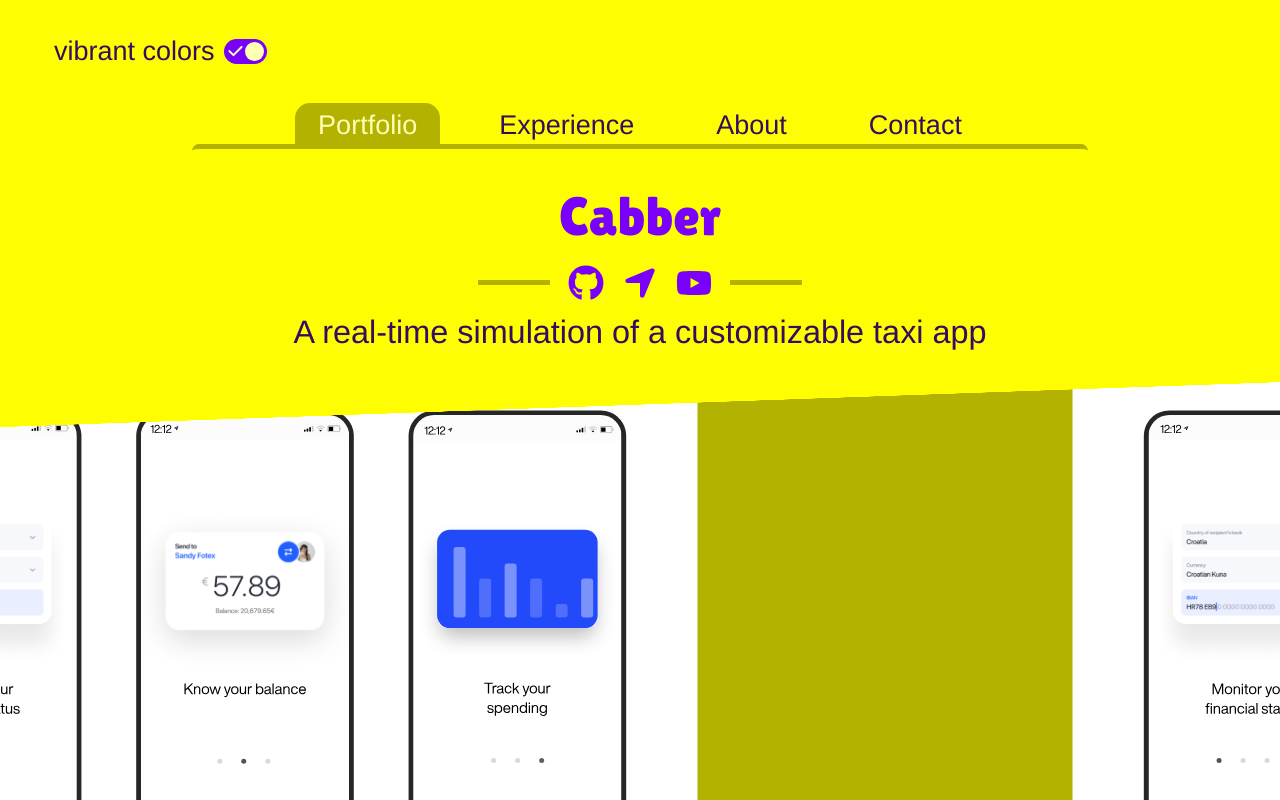
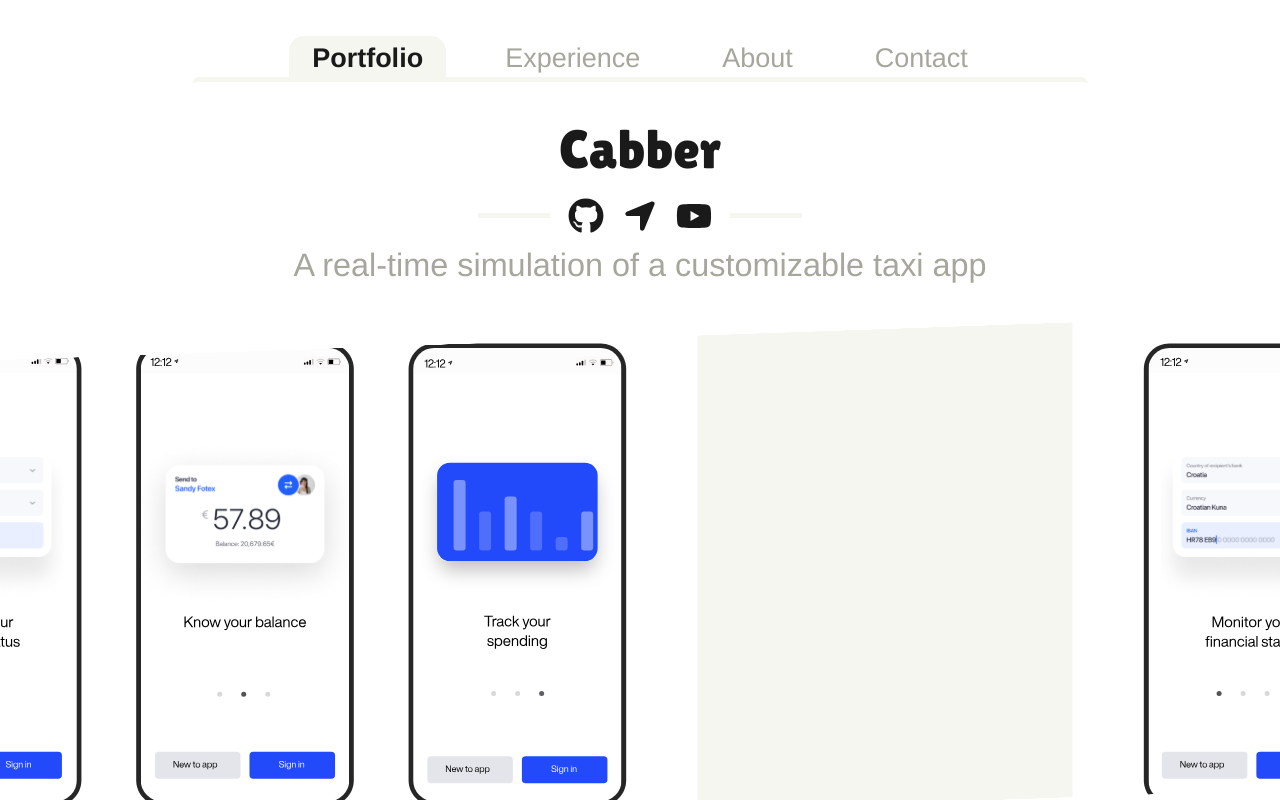
Before and after one commit to guiMendel/portfolio, an Angular app: page / in a window 1280 px wide. Shown: the top 800 px of the page. Built offline with nearby package versions, Linux system fonts and the light colour scheme; a web font is replaced by a local one.

Commit message:
🎨New neutral color scheme

```diff
--- a/src/app/components/app/app.component.html
+++ b/src/app/components/app/app.component.html
@@ -1,17 +1,16 @@
-<div class="root-container" [class.no-vibrant-colors]="!useVibrantColors">
+<div class="root-container">
   <!-- Tooltip handler -->
   <app-tooltip-help />
 
   <!-- Main content -->
   <main>
     <!-- Top section -->
-    <div class="top-section">
-      <!-- Vibrant color toggle -->
+    <!-- <div class="top-section">
       <span class="vibrant-color-toggle">
         vibrant colors
         <app-toggle [(value)]="useVibrantColors" storageKey="vibrant-colors" />
       </span>
-    </div>
+    </div> -->
 
     <!-- Tab switcher -->
     <header>
--- a/src/app/components/app/app.component.scss
+++ b/src/app/components/app/app.component.scss
@@ -10,15 +10,15 @@
 
   padding-top: 2rem;
 
-  color: $dark;
+  color: $text;
 
   background-color: $main;
 
   transition: background-color 200ms;
 
-  &.no-vibrant-colors {
-    @include no-vibrant-colors;
-  }
+  // &.no-vibrant-colors {
+  //   @include no-vibrant-colors;
+  // }
 
   main {
     flex-direction: column;
@@ -63,8 +63,6 @@
         border-bottom: calc($tab-border-width + 1px) solid
           rgba(255, 255, 255, 0);
 
-        color: $dark;
-
         transition: all 200ms;
 
         &:hover {
@@ -79,7 +77,8 @@
           // border-bottom: calc($tab-border-width + 1px) solid $main;
           // color: $secondary;
           background-color: $secondary;
-          color: $light;
+          color: $highlight;
+          font-weight: bold;
         }
       }
 
@@ -106,11 +105,11 @@
   footer {
     min-height: 5rem;
     flex-direction: column;
-    background-color: $dark;
-    color: $main;
+    background-color: $secondary;
+    // color: $main;
     width: 100%;
 
-    padding: 1rem;
+    padding: 3rem 1rem;
 
     margin-top: 7rem;
 
--- a/src/app/components/local-icon/local-icon.component.scss
+++ b/src/app/components/local-icon/local-icon.component.scss
@@ -1,7 +1,7 @@
 @import "../../../styles/variables.scss";
 
 svg {
-  fill: $dark;
+  fill: $text;
   width: 1em;
   height: 1em;
 
--- a/src/app/components/portfolio-entry/portfolio-entry.component.scss
+++ b/src/app/components/portfolio-entry/portfolio-entry.component.scss
@@ -28,7 +28,6 @@
   width: 100%;
 
   background-color: $secondary;
-  color: $light;
 
   > * {
     flex: 1;
@@ -125,7 +124,6 @@
 
     background-color: $secondary;
     border-radius: 10px;
-    color: $light;
     box-sizing: content-box;
     border: 1rem solid $secondary;
 
--- a/src/app/components/toggle/toggle.component.scss
+++ b/src/app/components/toggle/toggle.component.scss
@@ -12,7 +12,7 @@
   justify-content: space-around;
   padding: 0.2em;
 
-  background-color: $dark;
+  background-color: $secondary;
 
   border-radius: calc(var(--width) / 2);
 
@@ -31,7 +31,7 @@
 
     left: $pad;
 
-    background-color: $light;
+    background-color: $text;
 
     transition: all 200ms;
 
@@ -39,11 +39,11 @@
   }
 
   &:hover {
-    filter: brightness(1.05);
+    filter: brightness(0.9);
   }
 
   fa-icon {
-    color: $light;
+    color: $text;
     font-size: 0.6em;
 
     transition: all 200ms;
--- a/src/app/components/tooltip-help/tooltip-help.component.scss
+++ b/src/app/components/tooltip-help/tooltip-help.component.scss
@@ -6,10 +6,9 @@
   padding: 0.5rem 1rem;
   border-radius: 10px;
 
-  background-color: rgb(var(--dark-rgb), 0.85);
+  background-color: rgb(var(--highlight-rgb), 0.85);
   backdrop-filter: blur(1px);
-  color: $light;
-
+  color: $main;
   // box-shadow: 0 0 0px 10px $highlight;
 
   z-index: 100;
--- a/src/styles/variables.scss
+++ b/src/styles/variables.scss
@@ -29,39 +29,68 @@
 // $main: #fffe00;
 // $secondary: #b3b200;
 // $highlight: #7900fa;
-// $dark: #340d5e;
+// $text: #340d5e;
 // $light: #ffffb3;
 
+// $main: #FFFFFF;
+// $secondary: #F6F6F0;
+// $highlight: #1A1A1A;
+// $text: #A6A69D;
+
 :root {
-  --main-rgb: 255, 254, 0;
-  --secondary-rgb: 179, 178, 0;
-  --highlight-rgb: 121, 0, 250;
-  --dark-rgb: 52, 13, 94;
-  --light-rgb: 255, 255, 179;
+  --main-rgb: 255, 255, 255;
+  --secondary-rgb: 246, 246, 240;
+  --highlight-rgb: 26, 26, 26;
+  --text-rgb: 166, 166, 157;
 }
 
 $main: rgb(var(--main-rgb));
 $secondary: rgb(var(--secondary-rgb));
 $highlight: rgb(var(--highlight-rgb));
-$dark: rgb(var(--dark-rgb));
-$light: rgb(var(--light-rgb));
+$text: rgb(var(--text-rgb));
+
+// $main: #F7FFFF;
+// $secondary: #D2FBFC;
+// $highlight: #1BD7DE;
+// $text: #0E888A;
+// $light: #2FE7EB;
+
+// $main: #8CFF9A;
+// $secondary: #60E06F;
+// $highlight: #B85170;
+// $text: #22A331;
+// $light: #D6FFDB;
+
+// $main: #090F21;
+// $secondary: #131E3D;
+// $highlight: #00FF08;
+// $text: #BFFFC1;
+// $light: #00FF08;
+
+// $main: #1A1A1A;
+// $secondary: #171717;
+// $highlight: #FFFFFF;
+// $text: #969696;
+// $light: #E6E6E6;
+
+
 
 // No vibrant colors Palette
 
-@mixin no-vibrant-colors {
-  $main: #ffffff;
-  $secondary: #e1e1e1;
-  $highlight: #4bcac5;
-  $dark: #005a57;
-  $light: #ffffff;
+// @mixin no-vibrant-colors {
+//   $main: #ffffff;
+//   $secondary: #e1e1e1;
+//   $highlight: #005a57;
+//   $text: #4bcac5;
+//   $light: #ffffff;
 
-  --main-rgb: 255, 255, 255;
-  --secondary-rgb: 0, 90, 87;
-  --highlight-rgb: 75, 202, 197;
-  --dark-rgb: 0, 90, 87;
-  // --dark-rgb: 102, 65, 71;
-  --light-rgb: 255, 255, 255;
-}
+//   --main-rgb: 255, 255, 255;
+//   --secondary-rgb: 0, 90, 87;
+//   --highlight-rgb: 75, 202, 197;
+//   --text-rgb: 0, 90, 87;
+//   // --text-rgb: 102, 65, 71;
+//   --light-rgb: 255, 255, 255;
+// }
 
 // General
 
```
Also changed, not shown: 1 other file (tests, documents, lock files or other folders).
